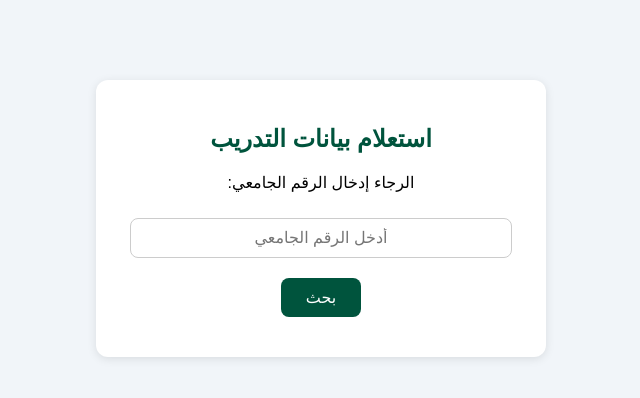
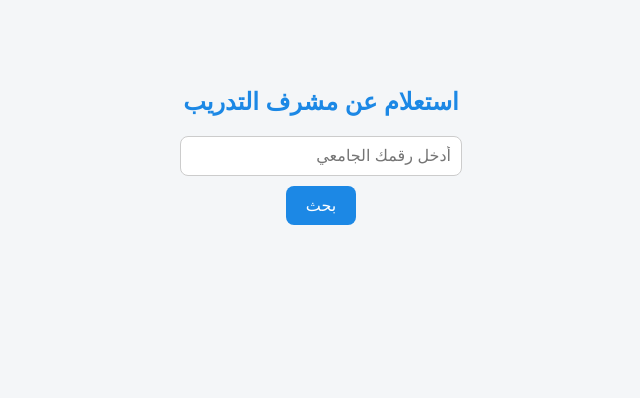
Before and after one commit to nafeakh-tech/student-supervisors, a plain HTML site: page index.html in a window 1280 px wide. Shown: the whole page, without its empty margins (319-959 px from the left). Drawn offline with Linux system fonts and the light colour scheme.

Commit message:
index.html

```diff
--- a/index.html
+++ b/index.html
@@ -2,110 +2,65 @@
 <html lang="ar" dir="rtl">
 <head>
   <meta charset="UTF-8">
-  <meta name="viewport" content="width=device-width, initial-scale=1.0">
-  <title>استعلام بيانات التدريب - الجامعة الأردنية</title>
+  <title>استعلام عن مشرف التدريب</title>
   <style>
-    body {
-      font-family: 'Cairo', sans-serif;
-      background: #f1f5f9;
-      text-align: center;
-      direction: rtl;
-      margin: 0;
-      padding: 0;
-    }
-    .container {
-      background: white;
-      max-width: 400px;
-      margin: 80px auto;
-      padding: 25px;
-      border-radius: 12px;
-      box-shadow: 0 2px 10px rgba(0,0,0,0.1);
-    }
-    h2 {
-      color: #00543D;
-      margin-bottom: 20px;
-    }
-    input[type="text"] {
-      width: 90%;
-      padding: 10px;
-      margin: 10px 0;
-      border: 1px solid #ccc;
-      border-radius: 8px;
-      font-size: 16px;
-      text-align: center;
-    }
-    button {
-      background-color: #00543D;
-      color: white;
-      padding: 10px 25px;
-      border: none;
-      border-radius: 8px;
-      font-size: 16px;
-      cursor: pointer;
-      margin-top: 10px;
-    }
-    button:hover {
-      background-color: #007a56;
-    }
-    .result {
-      margin-top: 25px;
-      background: #e8f5e9;
-      border-radius: 8px;
-      padding: 15px;
-      display: none;
-      text-align: right;
-    }
-    .error {
-      color: red;
-      margin-top: 15px;
-    }
+    body { font-family: 'Cairo', sans-serif; background:#f4f6f8; text-align:center; padding-top:60px; }
+    h2 { color:#1c88e5; }
+    input { padding:10px; width:260px; border-radius:8px; border:1px solid #ccc; font-size:16px; }
+    button { padding:10px 20px; margin-top:10px; background-color:#1c88e5; color:#fff; border:none; border-radius:8px; cursor:pointer; font-size:16px; }
+    button:hover { background-color:#166fbb; }
+    #result { margin-top:20px; font-size:18px; color:#333; }
+    .card { display:inline-block; padding:15px; border-radius:10px; background:#fff; box-shadow:0 0 10px rgba(0,0,0,0.1); text-align:right; }
   </style>
 </head>
 <body>
-  <div class="container">
-    <h2>استعلام بيانات التدريب</h2>
-    <p>الرجاء إدخال الرقم الجامعي:</p>
-    <input type="text" id="studentId" placeholder="أدخل الرقم الجامعي">
-    <button onclick="searchStudent()">بحث</button>
-    <div class="error" id="error"></div>
-    <div class="result" id="result"></div>
-  </div>
+
+  <h2>استعلام عن مشرف التدريب</h2>
+
+  <input type="text" id="studentId" placeholder="أدخل رقمك الجامعي">
+  <br>
+  <button type="button" onclick="check()">بحث</button>
+
+  <div id="result"></div>
 
   <script>
-    const SCRIPT_URL = "https://script.google.com/macros/s/YOUR_SCRIPT_ID/exec"; // ضع رابط السكربت هنا
+    // رابط الـGoogle Script Web App
+    const SCRIPT_URL = "https://script.google.com/macros/s/AKfycbzvppAvk8k6kP7-jo-hvzM7if0_uxbroeo3q8XfLbDOKJgu7Y5qD9MF8X98taUlbWv7/exec";
 
-    async function searchStudent() {
-      const id = document.getElementById("studentId").value.trim();
-      const errorDiv = document.getElementById("error");
-      const resultDiv = document.getElementById("result");
-      errorDiv.textContent = "";
-      resultDiv.style.display = "none";
+    async function check() {
+      const id = document.getElementById('studentId').value.trim();
+      const resultDiv = document.getElementById('result');
 
       if (!id) {
-        errorDiv.textContent = "الرجاء إدخال الرقم الجامعي.";
+        resultDiv.textContent = "يرجى إدخال الرقم الجامعي.";
         return;
       }
 
+      resultDiv.textContent = "جاري البحث ...";
+
       try {
-        const response = await fetch(`${SCRIPT_URL}?id=${id}`);
+        const response = await fetch(`${SCRIPT_URL}?id=${encodeURIComponent(id)}`);
         const data = await response.json();
 
         if (data.found) {
           resultDiv.innerHTML = `
-            <p><strong>الرقم الجامعي:</strong> ${data.Id}</p>
-            <p><strong>اسم الطالب:</strong> ${data["اسم_الطالب"]}</p>
-            <p><strong>التخصص:</strong> ${data["التخصص"]}</p>
-            <p><strong>اسم المشرف:</strong> ${data["اسم_المشرف"]}</p>
+            <div class="card">
+              <b>الرقم الجامعي:</b> ${data.Id} <br>
+              <b>اسم الطالب:</b> ${data.اسم_الطالب} <br>
+              <b>التخصص:</b> ${data.التخصص} <br>
+              <b>المشرف:</b> ${data.اسم_المشرف}
+            </div>
           `;
-          resultDiv.style.display = "block";
         } else {
-          errorDiv.textContent = data.message || "لم يتم العثور على الطالب.";
+          resultDiv.textContent = data.message || "لم يتم العثور على بيانات.";
         }
-      } catch (error) {
-        errorDiv.textContent = "حدث خطأ أثناء الاتصال. حاول لاحقًا.";
-        console.error(error);
+
+      } catch (err) {
+        console.error(err);
+        resultDiv.textContent = "حدث خطأ أثناء الاتصال بالخدمة.";
       }
     }
   </script>
+
 </body>
 </html>
```
